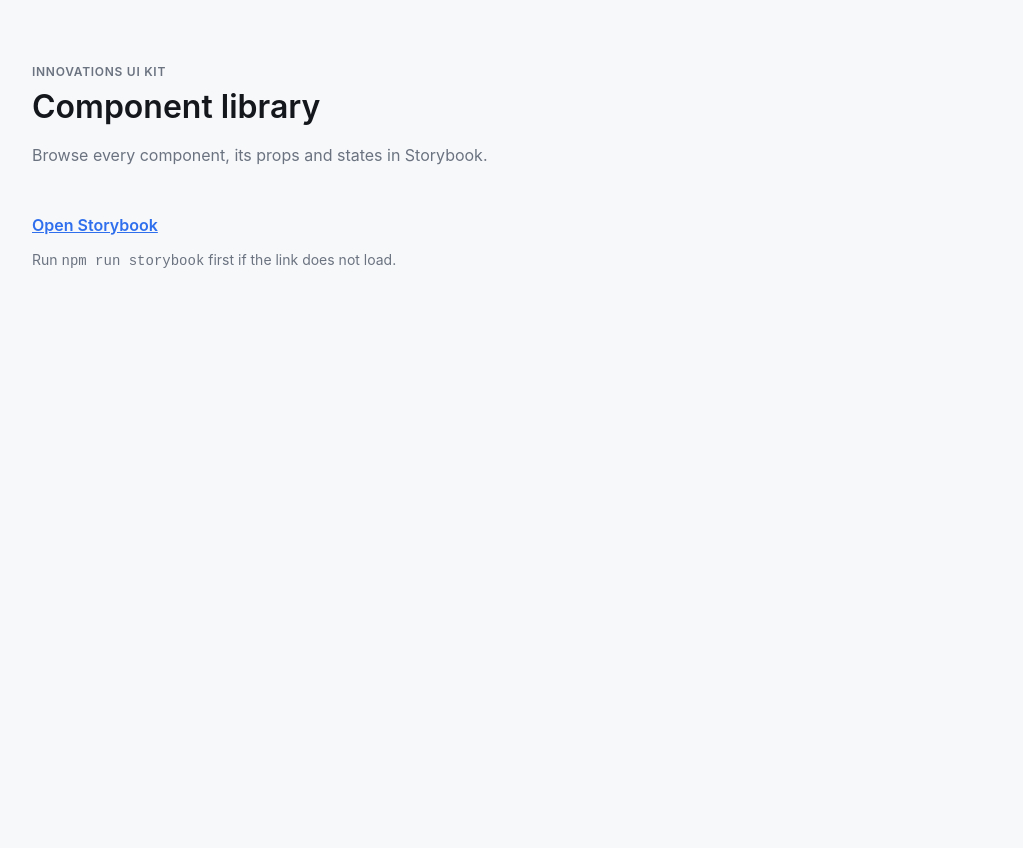
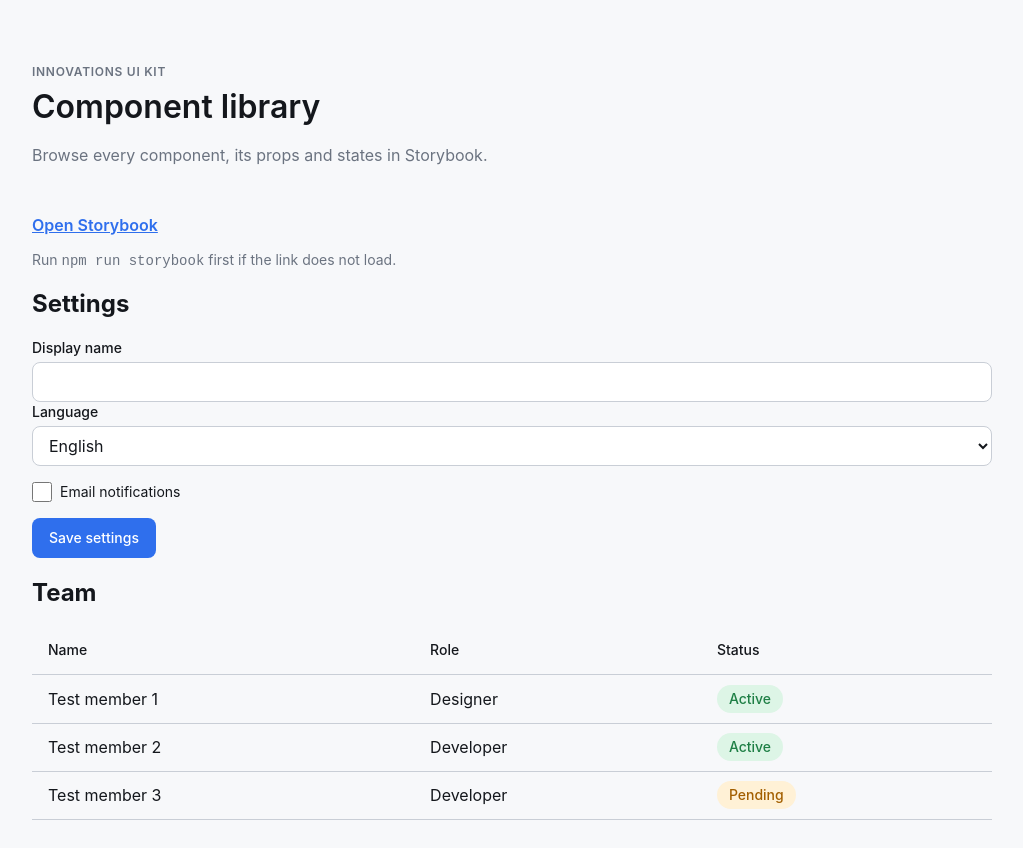
Before and after one commit to vickey131/innovations-ui-kit, a React (Vite) app: page / in a window 1280 px wide. Shown: the top 848 px of the page, without its empty margins (128-1151 px from the left). Before the commit the page ends 800 px from the top, so only its background shows below. Built offline with nearby package versions, Linux system fonts and the light colour scheme.

Commit message:
build setting and data table gallery with ui kit

```diff
--- a/src/App.tsx
+++ b/src/App.tsx
@@ -1,4 +1,5 @@
 import './App.css'
+import Gallery from './Gallery'
 
 function App() {
   return (
@@ -24,6 +25,8 @@ function App() {
       <p className="app__note">
         Run <code>npm run storybook</code> first if the link does not load.
       </p>
+
+      <Gallery />
     </main>
   )
 }
--- /dev/null
+++ b/src/Gallery.tsx
@@ -0,0 +1,73 @@
+import { useState } from 'react'
+import type { FormEvent } from 'react'
+import { Alert, Badge, Button, Checkbox, Select, Table, TextField } from './index'
+import type { TableColumn } from './index'
+
+interface Member {
+  id: string
+  name: string
+  role: string
+  status: 'Active' | 'Pending'
+}
+
+const members: Member[] = [
+  { id: '1', name: 'Test member 1', role: 'Designer', status: 'Active' },
+  { id: '2', name: 'Test member 2', role: 'Developer', status: 'Active' },
+  { id: '3', name: 'Test member 3', role: 'Developer', status: 'Pending' },
+]
+
+const columns: TableColumn<Member>[] = [
+  { key: 'name', header: 'Name' },
+  { key: 'role', header: 'Role' },
+  {
+    key: 'status',
+    header: 'Status',
+    render: (row) => (
+      <Badge tone={row.status === 'Active' ? 'success' : 'warning'}>
+        {row.status}
+      </Badge>
+    ),
+  },
+]
+
+function Gallery() {
+  const [saved, setSaved] = useState(false)
+
+  function handleSubmit(event: FormEvent<HTMLFormElement>) {
+    event.preventDefault()
+    setSaved(true)
+  }
+
+  return (
+    <>
+      <section aria-labelledby="settings-heading">
+        <h2 id="settings-heading">Settings</h2>
+        <form onSubmit={handleSubmit}>
+          <TextField label="Display name" name="displayName" />
+          <Select label="Language" name="language">
+            <option value="en">English</option>
+            <option value="fr">Tamil</option>
+            <option value="de">Kannada</option>
+          </Select>
+          <div style={{ marginBlock: 'var(--space-4)' }}>
+            <Checkbox label="Email notifications" name="emailNotifications" />
+          </div>
+          <Button type="submit">Save settings</Button>
+        </form>
+        {saved && <Alert tone="success">Settings saved.</Alert>}
+      </section>
+
+      <section aria-labelledby="team-heading">
+        <h2 id="team-heading">Team</h2>
+        <Table
+          caption="Team members"
+          columns={columns}
+          rows={members}
+          getRowKey={(row) => row.id}
+        />
+      </section>
+    </>
+  )
+}
+
+export default Gallery
```
